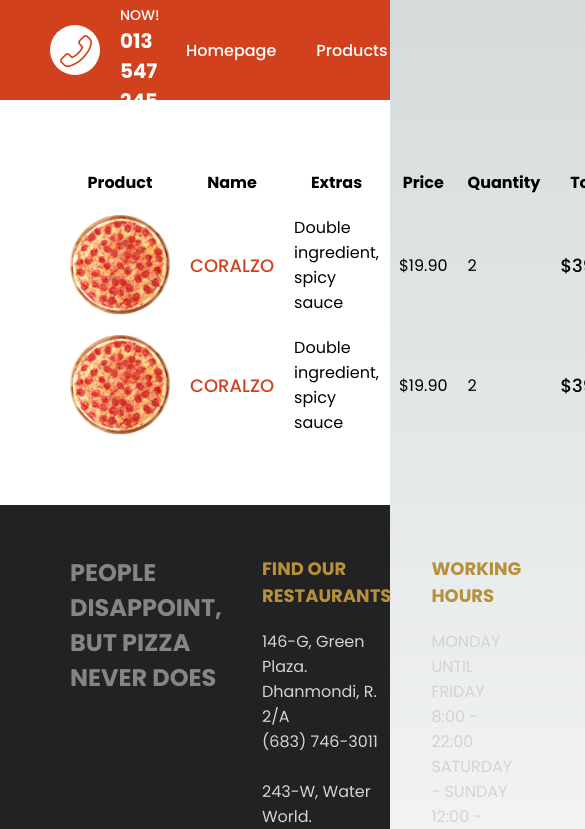
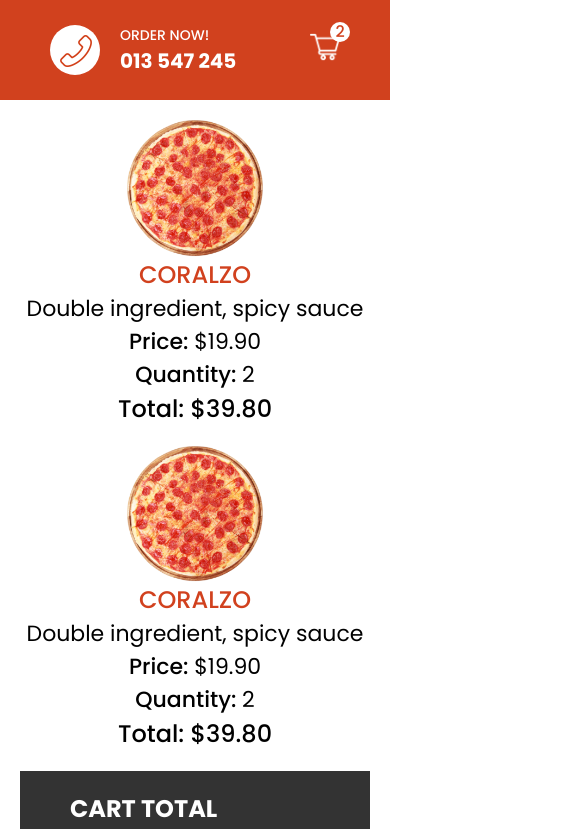
Before and after one commit to Mehedi-bit/Pizza-queen, a Next.js app: page /cart in a window 390 px wide. Shown: the top 829 px of the page, 585 px wide, since content can reach past the window. Built offline with nearby package versions, Linux system fonts and the light colour scheme.

Commit message:
Mobile responsiveness done

```diff
--- a/components/PizzaList.jsx
+++ b/components/PizzaList.jsx
@@ -6,9 +6,9 @@ const PizzaList = () => {
     <div className={styles.container}>
       <h1 className={styles.title}>THE BEST PIZZA IN TOWN</h1>
       <p className={styles.desc}>
-        Pizza is a great source of nutrients in the American diet. It provides
-        high percentages of the total daily intake of protein, fat, saturated
-        fat, fibre, calcium and lycopene.
+        Pizza is a great source of nutrients in diet. It provides high
+        percentages of the total daily intake of protein, fat, saturated fat,
+        fibre, calcium and lycopene.
       </p>
       <div className={styles.wrapper}>
         <PizzaCard />
--- a/pages/cart.jsx
+++ b/pages/cart.jsx
@@ -7,7 +7,7 @@ const Cart = () => {
       <div className={styles.left}>
         <table className={styles.table}>
           <thead>
-            <tr className={styles.tr}>
+            <tr className={styles.trTitle}>
               <th>Product</th>
               <th>Name</th>
               <th>Extras</th>
@@ -17,7 +17,7 @@ const Cart = () => {
             </tr>
           </thead>
           <tbody>
-            <tr>
+            <tr className={styles.tr}>
               <td>
                 <div className={styles.imgContainer}>
                   <Image
@@ -48,7 +48,7 @@ const Cart = () => {
             </tr>
           </tbody>
           <tbody>
-            <tr>
+            <tr className={styles.tr}>
               <td>
                 <div className={styles.imgContainer}>
                   <Image
--- a/pages/orders/[id].jsx
+++ b/pages/orders/[id].jsx
@@ -15,7 +15,7 @@ const Order = () => {
         <div className={styles.row}>
           <table className={styles.table}>
             <thead>
-              <tr className={styles.tr}>
+              <tr className={styles.trTitle}>
                 <th>Order ID</th>
                 <th>Customer</th>
                 <th>Address</th>
@@ -23,7 +23,7 @@ const Order = () => {
               </tr>
             </thead>
             <tbody>
-              <tr>
+              <tr className={styles.tr}>
                 <td>
                   <span className={styles.id}>136764334256</span>
                 </td>
--- a/styles/Cart.module.css
+++ b/styles/Cart.module.css
@@ -61,3 +61,67 @@
   cursor: pointer;
   margin-top: 20px;
 }
+
+/* responsiveness */
+@media screen and (max-width: 480px) {
+  .container {
+    flex-direction: column;
+    padding: 20px;
+    text-align: center;
+  }
+
+  .table {
+    display: flex;
+    flex-direction: column;
+    justify-content: center;
+    align-items: center;
+  }
+
+  .trTitle {
+    display: none;
+  }
+
+  .tr {
+    display: flex;
+    flex-direction: column;
+    align-items: center;
+    justify-content: center;
+    margin-bottom: 20px;
+  }
+
+  .imgContainer {
+    width: 35vw;
+    height: 35vw;
+  }
+
+  .name,
+  .total {
+    font-size: 24px;
+  }
+
+  .extras,
+  .price,
+  .quantity {
+    font-size: 22px;
+  }
+
+  .price::before {
+    content: "Price: ";
+    font-weight: 500;
+  }
+
+  .quantity::before {
+    content: "Quantity: ";
+    font-weight: 500;
+  }
+
+  .total::before {
+    content: "Total: ";
+    font-weight: 500;
+  }
+
+  .wrapper {
+    width: 100%;
+    text-align: left;
+  }
+}
--- a/styles/Featured.module.css
+++ b/styles/Featured.module.css
@@ -2,6 +2,7 @@
   height: calc(100vh - 100px);
   background-color: #d1411e;
   overflow: hidden;
+  position: relative;
 }
 
 .arrowContainer {
@@ -27,3 +28,10 @@
   height: 100%;
   position: relative;
 }
+
+/* set responsiveness */
+@media screen and (max-width: 480px) {
+  .container {
+    height: 40vh;
+  }
+}
--- a/styles/Footer.module.css
+++ b/styles/Footer.module.css
@@ -34,3 +34,35 @@
 .motto {
   color: #868484;
 }
+
+/* responsiveness */
+@media screen and (max-width: 480px) {
+  .container {
+    height: auto;
+    text-align: center;
+  }
+
+  .item:first-child {
+    display: none;
+  }
+
+  .item:last-child {
+    flex-direction: column;
+  }
+
+  .card {
+    margin-bottom: 30px;
+  }
+
+  .motto {
+    margin-bottom: 30px;
+  }
+
+  .title {
+    font-size: 30px;
+  }
+
+  .text {
+    font-size: 20px;
+  }
+}
--- a/styles/Navbar.module.css
+++ b/styles/Navbar.module.css
@@ -81,3 +81,14 @@
   color: #d1411e;
   font-weight: 500;
 }
+
+/* set responsiveness */
+@media screen and (max-width: 480px) {
+  .item:nth-child(2) {
+    display: none;
+  }
+
+  .item:nth-child(1) {
+    flex: 3;
+  }
+}
--- a/styles/Order.module.css
+++ b/styles/Order.module.css
@@ -87,3 +87,60 @@
   border: none;
   cursor: not-allowed;
 }
+
+/* responsiveness */
+@media screen and (max-width: 480px) {
+  .container {
+    flex-direction: column;
+    padding: 20px;
+  }
+
+  .trTitle {
+    display: none;
+  }
+
+  .tr {
+    display: flex;
+    flex-direction: column;
+    align-items: center;
+    justify-content: center;
+    font-size: 18px;
+    text-align: center;
+  }
+
+  .id::before {
+    content: "Order ID: ";
+    font-weight: 500;
+  }
+  .name::before {
+    content: "Customer: ";
+    font-weight: 500;
+  }
+  .address::before {
+    content: "Address: ";
+    font-weight: 500;
+  }
+  .total::before {
+    content: "Total: ";
+    font-weight: 500;
+  }
+
+  .row:last-child {
+    width: 100%;
+    flex-direction: column;
+    align-items: center;
+    justify-content: center;
+    margin-bottom: 20px;
+  }
+
+  .done,
+  .inProgress,
+  .undone {
+    margin-bottom: 20px;
+  }
+
+  .wrapper {
+    width: 100%;
+    margin-bottom: 30px;
+  }
+}
--- a/styles/PizzaCard.module.css
+++ b/styles/PizzaCard.module.css
@@ -10,7 +10,7 @@
 }
 
 .container:hover {
-  background-color: #fdefeb;
+  background-color: #ffe7e1;
 }
 
 .title {
@@ -29,3 +29,19 @@
   text-align: center;
   color: #777;
 }
+
+/* responsiveness */
+@media screen and (max-width: 480px) {
+  .container {
+    width: 100%;
+  }
+
+  .title {
+    font-size: 30px;
+  }
+
+  .price,
+  .desc {
+    font-size: 24px;
+  }
+}
--- a/styles/PizzaList.module.css
+++ b/styles/PizzaList.module.css
@@ -20,3 +20,15 @@
   justify-content: center;
   flex-wrap: wrap;
 }
+
+/* responsiveness */
+@media screen and (max-width: 480px) {
+  .title {
+    text-align: center;
+  }
+
+  .desc {
+    width: 90%;
+    text-align: center;
+  }
+}
--- a/styles/Product.module.css
+++ b/styles/Product.module.css
@@ -2,6 +2,7 @@
   height: calc(100vh - 100px);
   display: flex;
   background-color: #fff;
+  text-align: left;
 }
 
 .left {
@@ -77,15 +78,15 @@
 .checkbox {
   margin-right: 3px;
   accent-color: #d1411e;
-  width: 18px;
-  height: 18px;
+  width: 20px;
+  height: 20px;
 }
 
 .ingredients {
   display: flex;
   margin-bottom: 30px;
   gap: 9px;
-  font-weight: 200;
+  font-weight: 500;
 }
 
 .option {
@@ -98,6 +99,7 @@
   height: 30px;
   font-size: 15px;
   text-align: center;
+  border: 1px solid #d1411e;
 }
 
 .button {
@@ -110,3 +112,56 @@
   cursor: pointer;
   padding: 0 10px;
 }
+
+/* responsiveness */
+@media screen and (max-width: 480px) {
+  .container {
+    height: auto;
+    text-align: center;
+    flex-direction: column;
+    margin-top: 20px;
+  }
+
+  .imgContainer {
+    width: 70vw;
+    height: 70vw;
+  }
+
+  .right {
+    align-items: center;
+  }
+
+  .title {
+    margin: 5px;
+  }
+
+  .sizes {
+    width: 100%;
+    padding: 0 20px;
+  }
+
+  .ingredients {
+    flex-direction: column;
+    align-self: start;
+  }
+
+  .option {
+    font-weight: 500;
+    font-size: 18px;
+  }
+
+  .checkbox {
+    height: 25px;
+    width: 25px;
+  }
+
+  .quantity {
+    height: 50px;
+    width: 60px;
+  }
+  .button {
+    height: 50px;
+    font-size: 15px;
+    padding: 10px 20px;
+  }
+}
--- a/styles/globals.css
+++ b/styles/globals.css
@@ -87,12 +87,13 @@ body {
 
 body {
   color: rgb(var(--foreground-rgb));
-  background: linear-gradient(
+  /* background: linear-gradient(
       to bottom,
       transparent,
       rgb(var(--background-end-rgb))
     )
-    rgb(var(--background-start-rgb));
+    rgb(var(--background-start-rgb)); */
+  /* background-color: #fff; */
 }
 
 ::selection {
```
